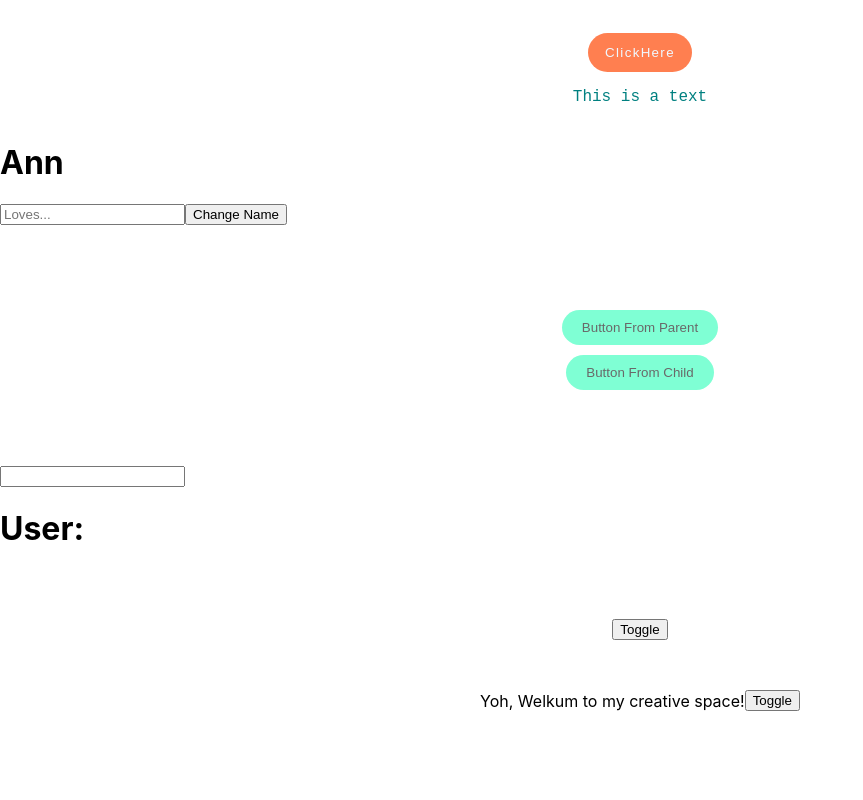
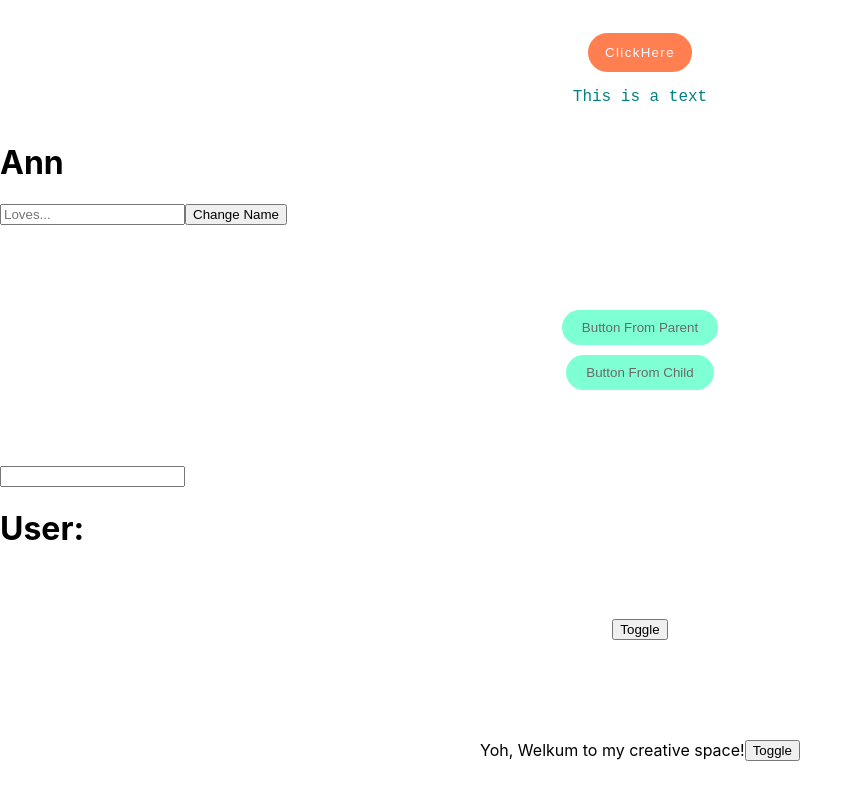
Before and after one commit to NjeriMuchiri/mealchanging-app, a React (Create React App) app: page / in a window 1280 px wide. Shown: the part 276-1076 px from the top of the page, without its empty margins (0-863 px from the left). Before the commit the page ends 987 px from the top, so only its background shows below. Built offline with nearby package versions, Linux system fonts and the light colour scheme; no server answers; a web font is replaced by a local one.

Commit message:
Added some styling

```diff
--- a/src/Components/UseCallback.js
+++ b/src/Components/UseCallback.js
@@ -12,7 +12,7 @@ export default function useCallback() {
 
     return(
         <>
-      <div className="App">
+      <div className="App" style={{minHeight: 120}}>
          <Child returnComment = {returnComment}/>
 
          <button
```
